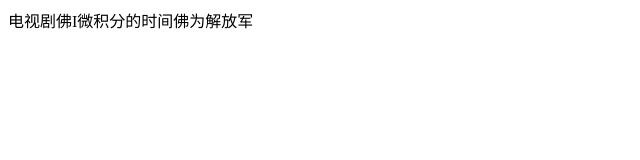
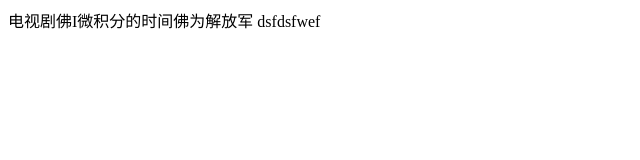
Before and after one commit to broadskyer/conference100, a plain HTML site: page index.html in a window 1280 px wide. Shown: the full height of the page, 0-640 px from the left. Drawn offline with Linux system fonts and the light colour scheme.

Commit message:
sdfs
dsfew

```diff
--- a/index.html
+++ b/index.html
@@ -6,5 +6,6 @@
 	</head>
 	<body>
 		电视剧佛I微积分的时间佛为解放军
+		dsfdsfwef
 	</body>
 </html>
```
